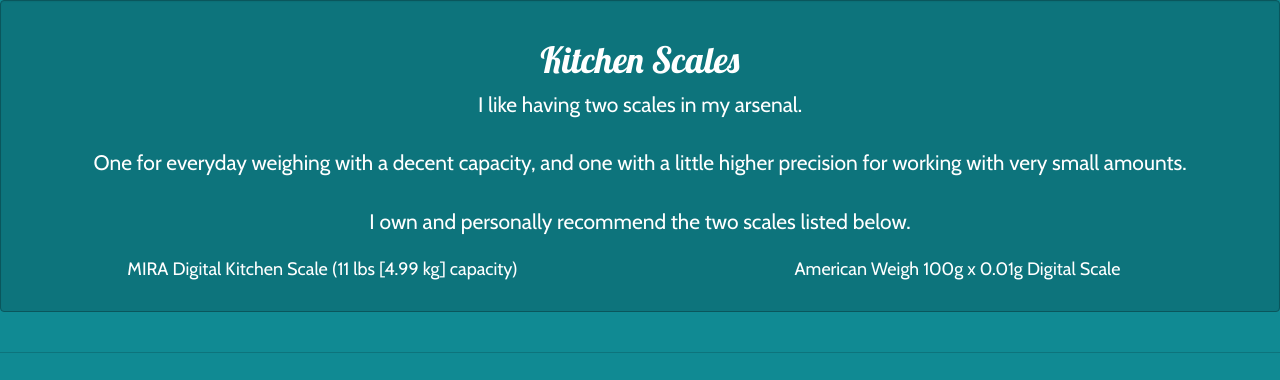
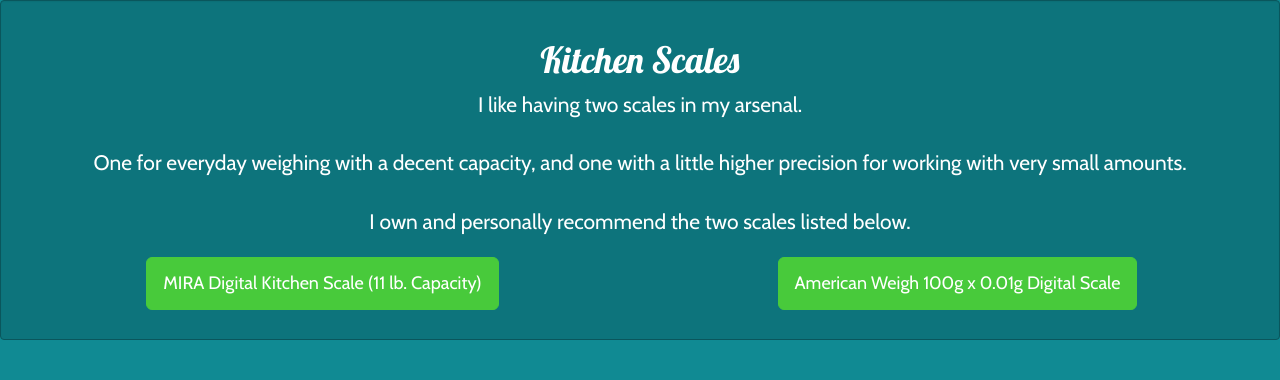
Before and after one commit to greenham/volume2weight, a PHP site: template app/views/pages/kitchen_scales.php in a window 1280 px wide. Shown: the top 380 px of the page. Run offline with PHP 8.4, Linux system fonts and the light colour scheme; the template is opened without the code that fills it, so the values that code supplies are empty.

Commit message:
update links to scales

```diff
--- a/app/views/pages/kitchen_scales.php
+++ b/app/views/pages/kitchen_scales.php
@@ -9,11 +9,11 @@
 
     <div class="row">
         <div class="col-md-6">
-            <p>MIRA Digital Kitchen Scale (11 lbs [4.99 kg] capacity)</p>
+            <p><a href="https://amzn.to/3bd1ssS" target="_blank" class="btn btn-success btn-lg">MIRA Digital Kitchen Scale (11 lb. Capacity)</a></p>
         </div>
 
         <div class="col-md-6">
-            <p>American Weigh 100g x 0.01g Digital Scale</p>
+            <p><a href="https://amzn.to/2GSJTjC" target="_blank" class="btn btn-success btn-lg">American Weigh 100g x 0.01g Digital Scale</a></p>
         </div>
     </div>
 </div>
```
